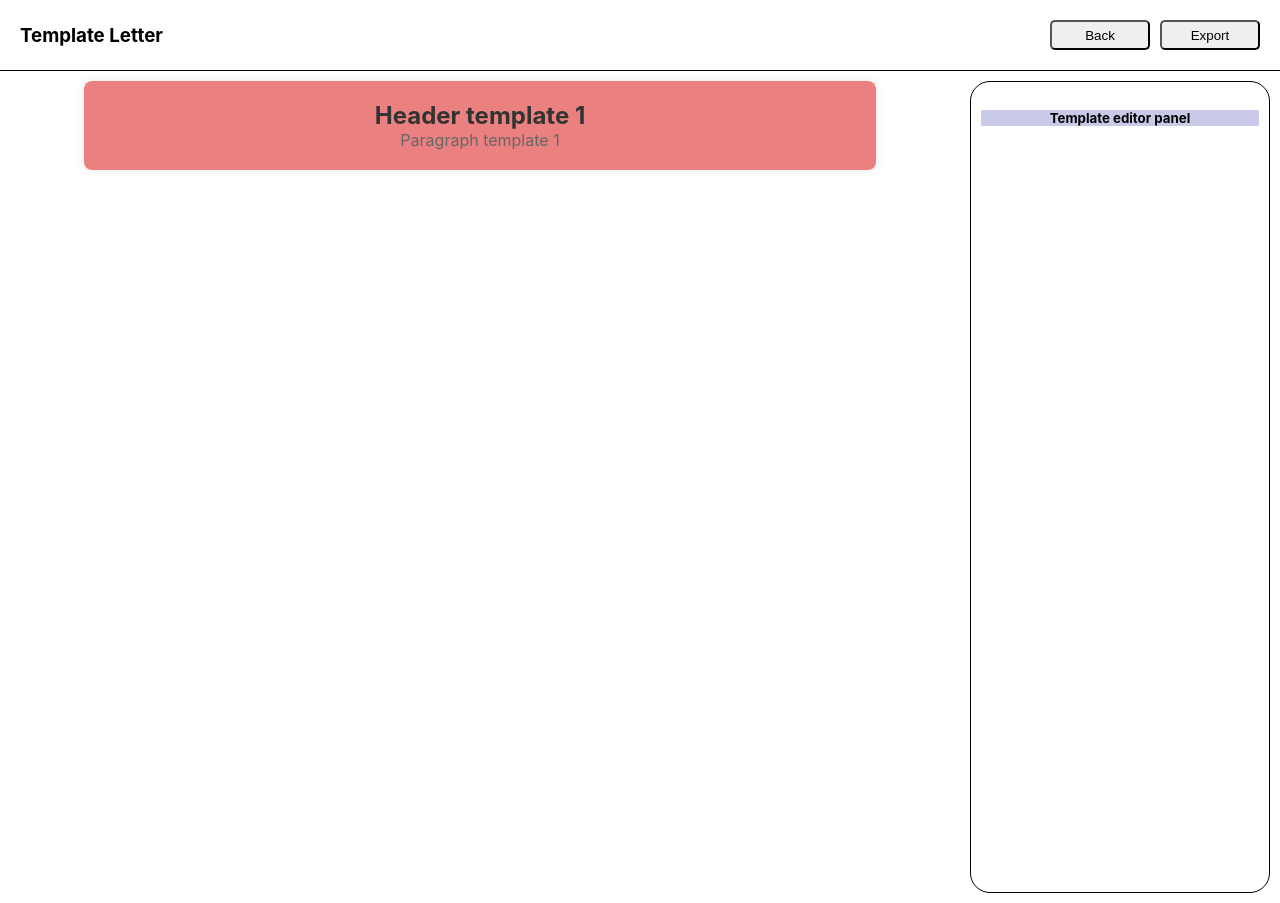
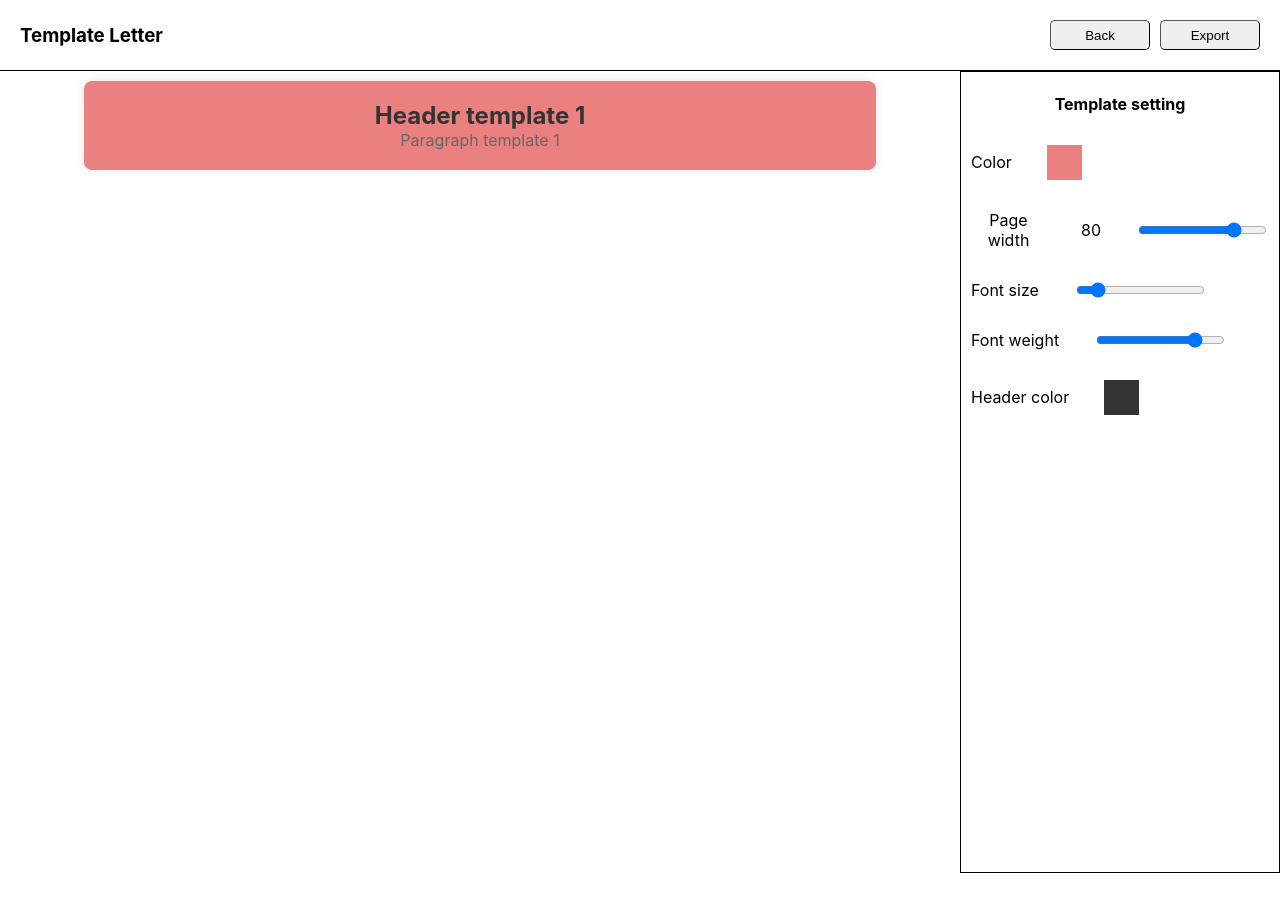
Before and after one commit to ValoQuang/flodesk-template, a React (Create React App) app: page / in a window 1280 px wide. Both pictures are taken after a click on the element "Template Letter". After the commit the page ends 873 px from the top, so only its background shows below. Built offline with nearby package versions, Linux system fonts and the light colour scheme.

Commit message:
feat: init <editor settings

```diff
--- a/package.json
+++ b/package.json
@@ -11,6 +11,7 @@
     "@types/react": "^18.3.1",
     "@types/react-dom": "^18.3.0",
     "react": "^18.3.1",
+    "react-color": "^2.19.3",
     "react-dom": "^18.3.1",
     "react-scripts": "5.0.1",
     "typescript": "^4.9.5",
@@ -39,5 +40,8 @@
       "last 1 firefox version",
       "last 1 safari version"
     ]
+  },
+  "devDependencies": {
+    "@types/react-color": "^3.0.12"
   }
 }
--- a/src/AppContextProvider.tsx
+++ b/src/AppContextProvider.tsx
@@ -20,11 +20,9 @@ export const defaultValue: TemplateContextType = {
     },
   },
   setTemplate: () => {},
-  updateHeadingSettings: () => {},
-  updateParagraphSettings: () => {},
-  updateBackgroundColor: () => {},
+  updateTemplateSettings: () => {},
   setCurrentElement: () => {},
-};
+}
 
 const TemplateContext = createContext<TemplateContextType>(defaultValue);
 
@@ -36,39 +34,16 @@ export const TemplateProvider = ({ children }: { children: ReactNode }) => {
 
   const setCurrentElement = (newEl: string) => {
     if (template) {
-      setCurrentEl(newEl)
-    }
-  }
-
-  const updateBackgroundColor = (newBackgroundColor: string) => {
-    if (template) {
-      setTemplate((prevTemplate) => ({
-        ...prevTemplate!,
-        backgroundColor: newBackgroundColor,
-      }));
+      setCurrentEl(newEl);
     }
   };
 
-  const updateHeadingSettings = (newHeadingSettings: ElementSettings) => {
-    if (template) {
+  const updateTemplateSettings = (settings: { property: string; value: string }) => {
+     const { property, value } = settings;
+    if (template && template.hasOwnProperty(property)) {
       setTemplate((prevTemplate) => ({
         ...prevTemplate!,
-        headingSettings: {
-          ...prevTemplate!.headingSettings,
-          ...newHeadingSettings,
-        },
-      }));
-    }
-  };
-
-  const updateParagraphSettings = (newParagraphSettings: ElementSettings) => {
-    if (template) {
-      setTemplate((prevTemplate) => ({
-        ...prevTemplate!,
-        paragraphSettings: {
-          ...prevTemplate!.paragraphSettings,
-          ...newParagraphSettings,
-        },
+        [property]: value,
       }));
     }
   };
@@ -79,11 +54,9 @@ export const TemplateProvider = ({ children }: { children: ReactNode }) => {
         {
           template,
           setTemplate,
-          updateHeadingSettings,
-          updateParagraphSettings,
-          updateBackgroundColor,
+          updateTemplateSettings,
           setCurrentElement,
-          currentEl
+          currentEl,
         } as any
       }
     >
--- a/src/components/Editor/Editor.css
+++ b/src/components/Editor/Editor.css
@@ -1,12 +1,26 @@
 .templateEditor {
-    border-radius: 20px;
-    border-style: solid;
-    border-width: 0.5px;
-    height: 100vh;
-    margin: 10px 10px 10px 10px;
-    padding: 5px 10px 5px 10px;
+  border-style: solid;
+  border-width: 0.5px;
+  height: 100vh;
+
 }
 
 h5 {
-    background-color: rgb(201, 201, 232);
+  background-color: rgb(201, 201, 232);
 }
+
+.templateEditor-picker {
+  cursor: pointer;
+  display: flex;
+  align-items: center;
+  gap: 35px;
+  position: relative;
+  padding: 10px 0px 10px 0px;
+  margin: 10px 10px 10px 10px;
+}
+
+.templateEditor-sketch {
+    position: absolute;
+    top:100%;
+    z-index: 999;
+  }
--- a/src/components/Editor/Editor.tsx
+++ b/src/components/Editor/Editor.tsx
@@ -1,12 +1,121 @@
-import React from 'react';
+import { useState } from "react";
 import "./Editor.css";
+import { useTemplateContext } from "../../AppContextProvider";
+import { ColorResult, SketchPicker } from "react-color";
 
 const TemplateEditor = () => {
+  const { template, updateTemplateSettings, currentEl } = useTemplateContext();
+  const [picker, setPicker] = useState(false);
+
+  const handleOpenPicker = () => {
+    setPicker(!picker);
+  };
+
+  const handleColorChange = (color: ColorResult) => {
+    if (color.hex)
+      updateTemplateSettings({ property: "backgroundColor", value: color.hex });
+  };
+
+  const handleContentWidth = (event: { target: { value: string; }; }) => {
+    const newWidth = event.target.value
+    if (newWidth) updateTemplateSettings({ property: "contentWidth", value: `${newWidth}%` });
+  };
+
+  const handleHeaderFontSize = (event: { target: { value: string; }; }) => {
+    const newSize = event.target.value;
+    if (newSize) updateTemplateSettings({ property: "headingSettings", value: { ...template?.headingSettings, fontSize: `${newSize}px` } });
+  }
+
+  const handleHeaderColor = (color: ColorResult) => {
+    if (color.hex)
+      updateTemplateSettings({ property: "headingSettings", value: { ...template?.headingSettings, color: color.hex} });
+  };
+
   return (
     <div className="templateEditor">
-      <h5>Template editor panel</h5>
+      <h3>{currentEl}</h3>
+      {/* Template setting*/}
+      <div className="templateEditor-board">
+        <h4>Template setting</h4>
+        <section className="templateEditor-picker">
+          <span>Color</span>
+          <div
+            style={{
+              backgroundColor: template?.backgroundColor,
+              width: "35px",
+              height: "35px",
+              borderWidth: "1px",
+            }}
+            onClick={handleOpenPicker}
+          ></div>
+          {picker && (
+            <SketchPicker
+              className="templateEditor-sketch"
+              color={template?.backgroundColor}
+              onChangeComplete={handleColorChange}
+            />
+          )}
+        </section>
+
+        <section className="templateEditor-picker">
+          <span>Page width</span>
+          {parseInt(template?.contentWidth!)}
+          <input
+            type="range"
+            min="10"
+            max="100"
+            onChange={handleContentWidth}
+            value={parseInt(template?.contentWidth!)}
+          ></input>
+        </section>
+
+    {/* Header setting*/}
+        <section className="templateEditor-picker">
+          <span>Font size</span>
+          <input
+            type="range"
+            min="14"
+            max="96"
+            step="1"
+            onChange={handleHeaderFontSize}
+            value={parseInt(template?.headingSettings.fontSize!)}
+          ></input>
+        </section>
+
+         <section className="templateEditor-picker">
+          <span>Font weight</span>
+          <input
+            type="range"
+            min="0"
+            max="100"
+            step="5"
+            onChange={handleContentWidth}
+            value={parseInt(template?.contentWidth!)}
+          ></input>
+        </section>
+
+        <section className="templateEditor-picker">
+          <span>Header color</span>
+          <div
+            style={{
+              backgroundColor: template?.headingSettings.color,
+              width: "35px",
+              height: "35px",
+              borderWidth: "1px",
+            }}
+            onClick={handleOpenPicker}
+          ></div>
+          {picker && (
+            <SketchPicker
+              className="templateEditor-sketch"
+              color={template?.headingSettings.color}
+              onChangeComplete={handleHeaderColor}
+            />
+          )}
+        </section>
+      </div>
     </div>
-  )
-}
+  );
+};
 
-export default TemplateEditor
+export default TemplateEditor;
--- a/src/components/Navbar/Navbar.css
+++ b/src/components/Navbar/Navbar.css
@@ -21,4 +21,5 @@
   height: 30px;
   cursor: pointer;
   border-radius: 5px;
+  border-width: 0.5px;
 }
--- a/src/templateList/Letter/Letter.tsx
+++ b/src/templateList/Letter/Letter.tsx
@@ -43,6 +43,7 @@ const TemplateLetter: React.FC<LetterProps> = ({
         boxShadow: "0 0 10px rgba(0, 0, 0, 0.1)",
         height: "fit-content",
         ...templateStyle,
+        overflow: "scroll"
       }}
     >
       <header>
--- a/src/types/index.ts
+++ b/src/types/index.ts
@@ -18,9 +18,7 @@ export interface ElementSettings {
 export interface TemplateContextType {
   template: Template | null;
   setTemplate: Dispatch<SetStateAction<Template>>;
-  updateBackgroundColor: Dispatch<SetStateAction<Template>>;
-  updateHeadingSettings: Dispatch<SetStateAction<ElementSettings>>;
-  updateParagraphSettings: Dispatch<SetStateAction<ElementSettings>>;
-  setCurrentElement: any;
+  updateTemplateSettings: Dispatch<SetStateAction<any>>;
+  setCurrentElement:  Dispatch<SetStateAction<any>>;
   currentEl?: any;
 }
```
Also changed, not shown: 1 other file (tests, documents, lock files or other folders).
